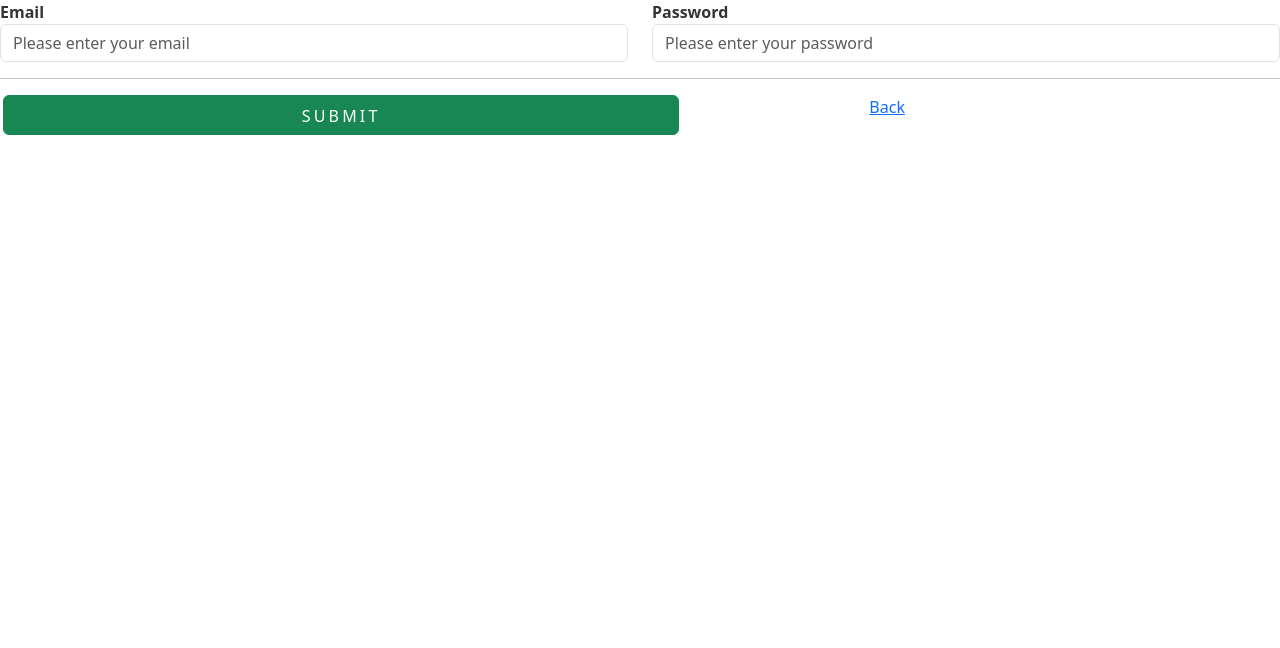
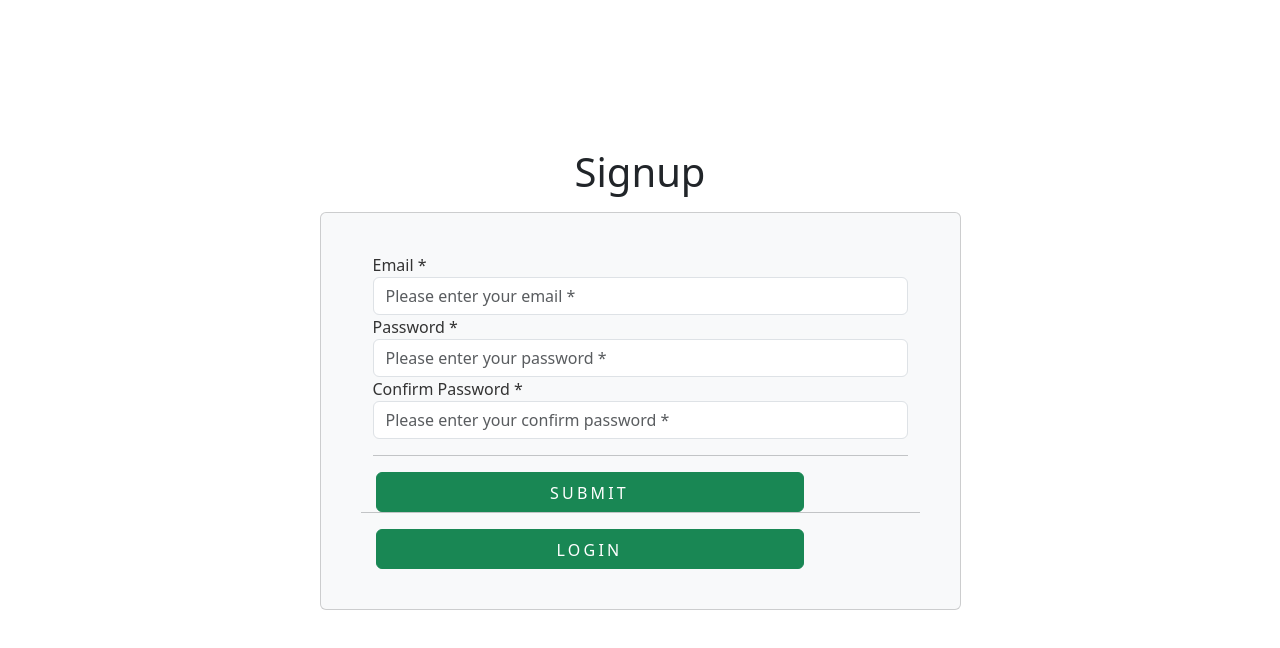
Before and after one commit to nghia20ns/user-front-end, a React (Create React App) app: page /signup in a window 1280 px wide. Shown: the top 648 px of the page. Built offline with nearby package versions, Linux system fonts and the light colour scheme.

Commit message:
update alert and signup

```diff
--- a/src/Components/Alert.js
+++ b/src/Components/Alert.js
@@ -1,11 +1,23 @@
-import React from "react";
+import React, { useContext, useEffect } from "react";
+import { Context } from "../Store/Store";
+import { actions } from "../Store/Index";
 
 const Alert = ({ message }) => {
+  // eslint-disable-next-line no-unused-vars
+  const [state, dispatch] = useContext(Context);
+  const deleteAlert = () => {
+    dispatch(actions.isAlert(false));
+    dispatch(actions.showMessageAlert(""));
+  };
+  useEffect(() => {
+    setTimeout(deleteAlert, 5000);
+  });
+
   return (
     <>
       <div>
         <div className="alert alert-danger" role="alert">
-          {message}
+          {message}!
         </div>
       </div>
     </>
--- a/src/Components/Login.js
+++ b/src/Components/Login.js
@@ -60,14 +60,9 @@ const Login = () => {
       navigate("/home");
     }
   }, [isClient, navigate]);
-  const deleteAlert = () => {
-    dispatch(actions.isAlert(false));
-    dispatch(actions.showMessageAlert(""));
-  };
   const loginFuc = (e) => {
     getUsers();
     e.preventDefault();
-    setTimeout(deleteAlert, 5000);
   };
   return (
     <>
--- a/src/Components/ProductComponent/AddProduct.js
+++ b/src/Components/ProductComponent/AddProduct.js
@@ -41,15 +41,9 @@ const AddProduct = () => {
       dispatch(actions.showMessageAlert("error"));
     }
   };
-  const deleteAlert = () => {
-    dispatch(actions.isAlert(false));
-    dispatch(actions.showMessageAlert(""));
-  };
-
   const handleSubmit = async (event) => {
     event.preventDefault();
     createProduct();
-    setTimeout(deleteAlert, 5000);
   };
 
   return (
--- a/src/Components/Signup.js
+++ b/src/Components/Signup.js
@@ -1,13 +1,19 @@
 import axios from "axios";
-import React, { useState } from "react";
+import React, { useContext, useState } from "react";
 import { Link, useNavigate } from "react-router-dom";
 import Alert from "./Alert";
+import { Context } from "../Store/Store";
+import { actions } from "../Store/Index";
+
 const Signup = () => {
+  const [state, dispatch] = useContext(Context);
+
   const [password, setPassword] = useState("");
   const [email, setEmail] = useState("");
-  const [isMessage, setIsMassage] = useState("");
-  const [isAlert, setIsAlert] = useState(false);
+  const [confirmPassword, setConfirmPassword] = useState("");
+
   const navigate = useNavigate();
+
   const createUser = async () => {
     await axios
       .post("http://45.77.215.103/api/user/signup", {
@@ -16,15 +22,15 @@ const Signup = () => {
       })
       .then((res) => {
         if (res.data.status === "sign success") {
-          setIsAlert(true);
-          setIsMassage("created");
-          navigate("/users");
+          dispatch(actions.isAlert(true));
+          dispatch(actions.showMessageAlert(res.data.message));
+          navigate("/");
         } else if (res.data.status === "error email") {
-          setIsAlert(true);
-          setIsMassage(res.data.message);
+          dispatch(actions.isAlert(true));
+          dispatch(actions.showMessageAlert(res.data.message));
         } else if (res.data.status === "email existed") {
-          setIsAlert(true);
-          setIsMassage(res.data.message);
+          dispatch(actions.isAlert(true));
+          dispatch(actions.showMessageAlert(res.data.message));
         }
         console.log(res);
       })
@@ -35,70 +41,121 @@ const Signup = () => {
 
   const createFunc = (e) => {
     e.preventDefault();
-    console.log(e);
+    if (confirmPassword === password) {
       createUser();
+    } else {
+      dispatch(actions.isAlert(true));
+      dispatch(actions.showMessageAlert("Please enter the correct password"));
+    }
   };
 
   return (
     <>
-      {isAlert && <Alert message={isMessage} />}
-      {/* eslint-disable-next-line */}
+      <div className="row" style={{ height: 100 }}>
+        {state.isAlert && <Alert message={state.showMessageAlert} />}
+      </div>
+
+      <div className="container">
+        <div className=" text-center mt-5 ">
+          <h1>Signup</h1>
+        </div>
+        <div className="row ">
+          <div className="col-lg-7 mx-auto">
+            <div className="card mt-2 mx-auto p-4 bg-light">
+              <div className="card-body bg-light">
+                <div className="container">
+                  {/* eslint-disable-next-line jsx-a11y/no-redundant-roles */}
                   <form id="contact-form" role="form" onSubmit={createFunc}>
                     <div className="controls">
                       <div className="row">
-            <div className="col-md-6">
+                        <div className="col-md-12">
                           <div className="form-group">
-                <label htmlFor="form_email">
-                  <b>Email</b>
-                </label>
+                            <label htmlFor="form_name">Email *</label>
                             <input
-                  id="email_recover"
+                              id="form_name"
                               type="text"
+                              name="name"
                               className="form-control"
-                  placeholder="Please enter your email"
+                              placeholder="Please enter your email *"
+                              required="required"
+                              data-error="email is required."
+                              onChange={(e) => setEmail(e.target.value)}
                               value={email}
-                  onChange={(e) => setEmail(e.target.value)}
-                  required="required"
-                  data-error="Please fill in this field."
                             />
                           </div>
                         </div>
-            <div className="col-md-6">
+                      </div>
+                      <div className="row">
+                        <div className="col-md-12">
                           <div className="form-group">
-                <label htmlFor="form_email">
-                  <b>Password</b>
-                </label>
+                            <label htmlFor="password">Password *</label>
                             <input
                               id="password"
                               type="password"
+                              name="password"
                               className="form-control"
-                  placeholder="Please enter your password"
+                              placeholder="Please enter your password *"
+                              required="required"
+                              data-error="password is required."
+                              onChange={(e) => setPassword(e.target.value)}
                               value={password}
-                  onChange={(e) => setPassword(e.target.value)}
+                            />
+                          </div>
+                        </div>
+                      </div>
+                      <div className="row">
+                        <div className="col-md-12">
+                          <div className="form-group">
+                            <label htmlFor="confirm password">
+                              Confirm Password *
+                            </label>
+                            <input
+                              id="confirm password"
+                              type="password"
+                              name="password"
+                              className="form-control"
+                              placeholder="Please enter your confirm password *"
                               required="required"
-                  data-error="Please fill in this field."
+                              data-error="confirm password is required."
+                              onChange={(e) =>
+                                setConfirmPassword(e.target.value)
+                              }
+                              value={confirmPassword}
                             />
                           </div>
                         </div>
                       </div>
                       <hr />
                       <div className="row">
-            <div className="col-md-8">
+                        <div className="col-md-12">
                           <input
                             type="submit"
-                className="btn btn-success btn-send  pt-2 btn-block
-                      "
-                defaultValue="Send Message"
+                            className="btn btn-success btn-send  pt-2 btn-block"
+                            defaultValue="Signup"
                           />
                         </div>
-            <div className="col-md-4">
-              <Link onClick={() => navigate(-1)} className="card-link">
-                Back
+                        <hr></hr>
+                        <div className="col-md-12">
+                          <Link
+                            to={"/"}
+                            className="btn btn-success btn-send  pt-2 btn-block"
+                            defaultValue="Send Message"
+                          >
+                            {" "}
+                            Login
                           </Link>
                         </div>
                       </div>
                     </div>
                   </form>
+                </div>
+              </div>
+            </div>
+            {/* /.8 */}
+          </div>
+          {/* /.row*/}
+        </div>
+      </div>
     </>
   );
 };
--- a/src/Components/UserComponent/AddUser.js
+++ b/src/Components/UserComponent/AddUser.js
@@ -35,15 +35,10 @@ const AddUser = () => {
         console.log(error);
       });
   };
-  const deleteAlert = () => {
-    dispatch(actions.isAlert(false));
-    dispatch(actions.showMessageAlert(""));
-  };
   const createFunc = (e) => {
     e.preventDefault();
     console.log(e);
     createUser();
-    setTimeout(deleteAlert, 5000);
   };
   return (
     <>
```
Also changed, not shown: src/index.js (+10 -11 lines). Lines whose indentation alone changed are shown as unchanged.
